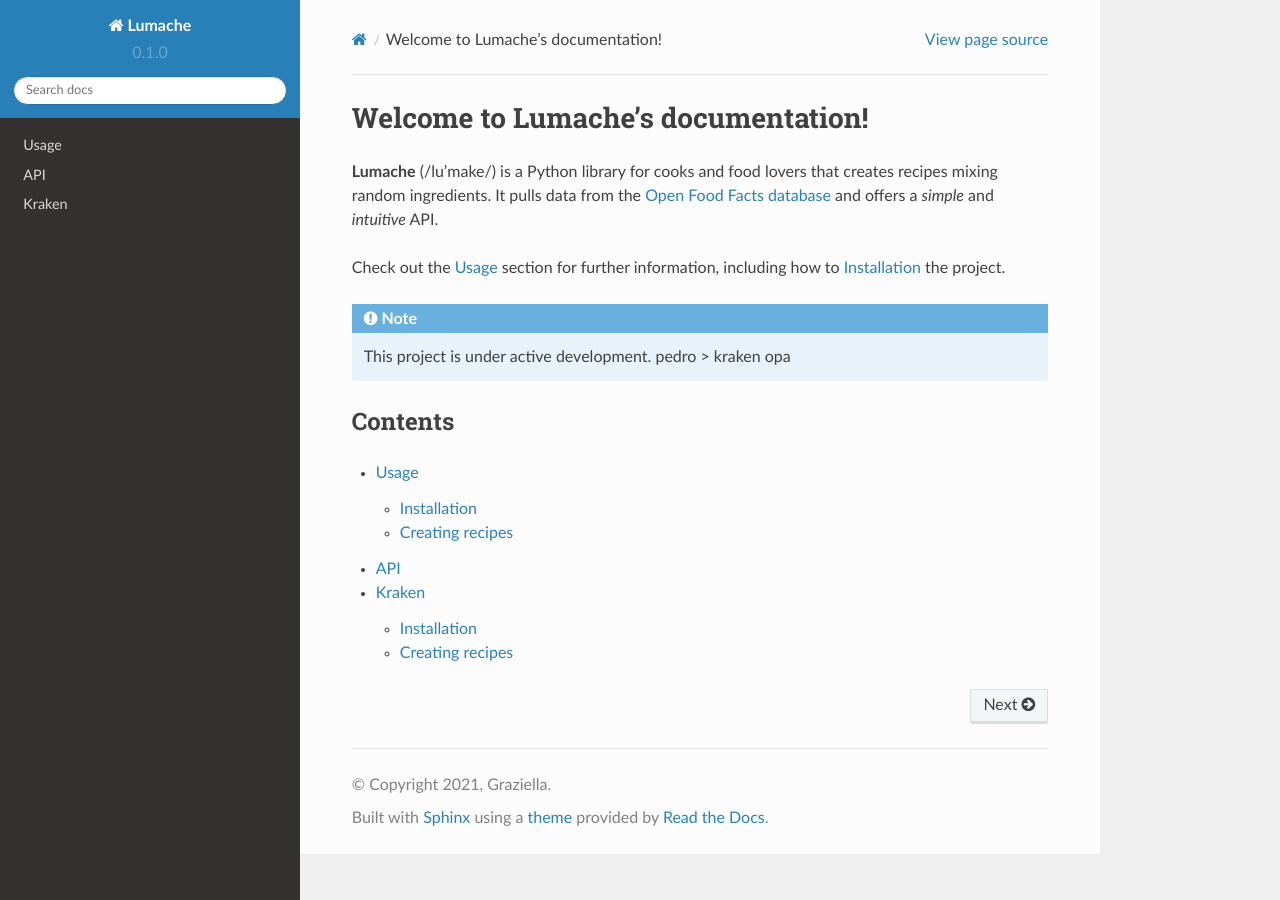
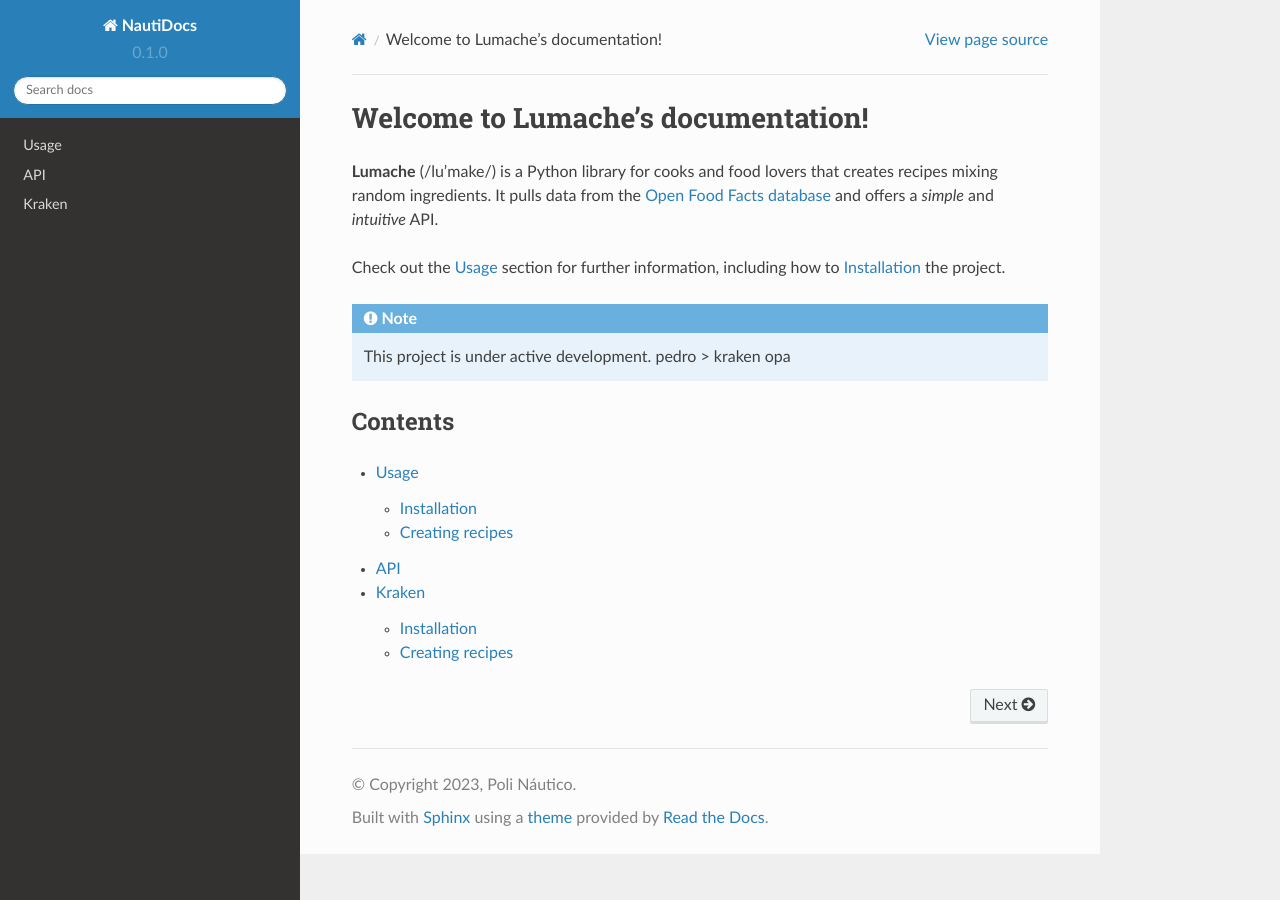
Before and after one commit to polinautico/readthedocs, a Sphinx documentation site: the page built from docs/source/index.rst, in a window 1280 px wide. Built offline with Sphinx 7.4.7 and the Read the Docs theme 2.0.0, drawn with Linux system fonts in a browser that asks for light colours.

Commit message:
Atualizando as informações do site

```diff
--- a/docs/source/conf.py
+++ b/docs/source/conf.py
@@ -2,9 +2,9 @@
 
 # -- Project information
 
-project = 'Lumache'
-copyright = '2021, Graziella'
-author = 'Graziella'
+project = 'NautiDocs'
+copyright = '2023, Poli Náutico'
+author = 'Equipe Poli Náutico'
 
 release = '0.1'
 version = '0.1.0'
```
